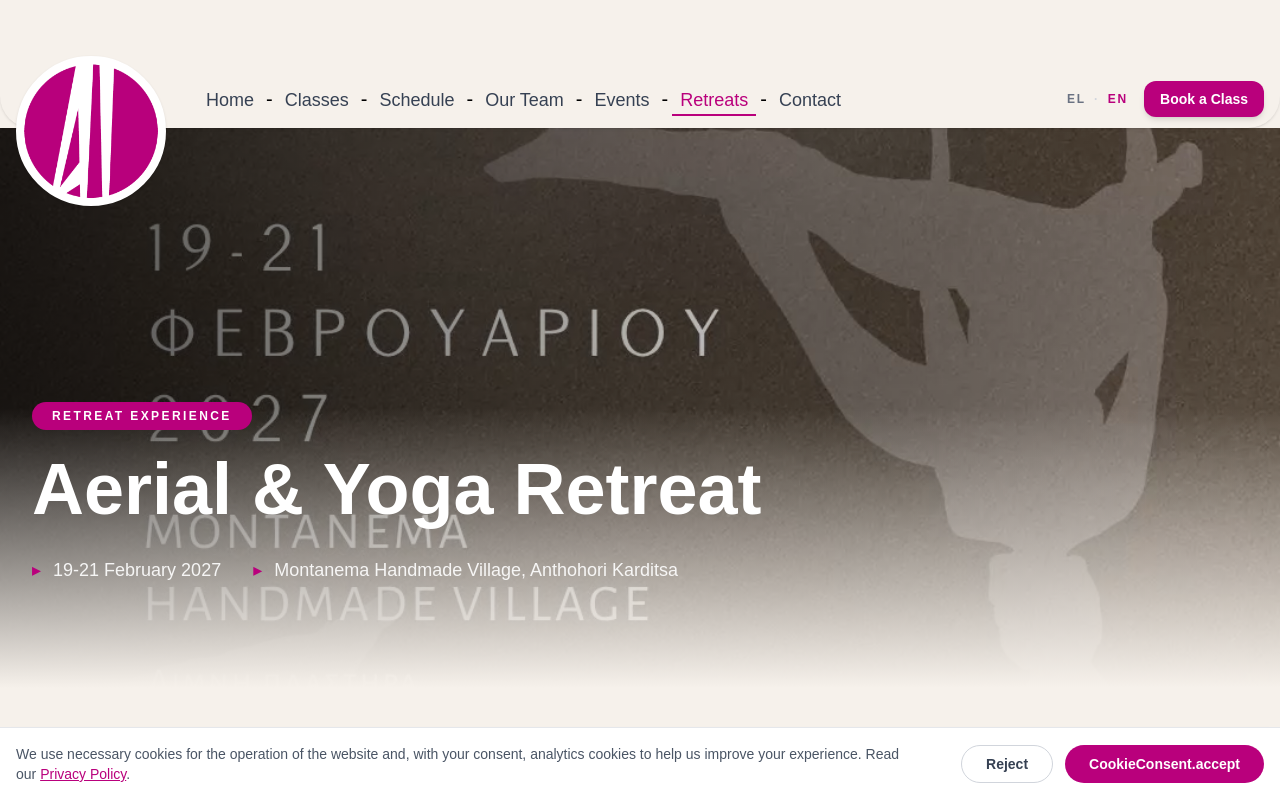
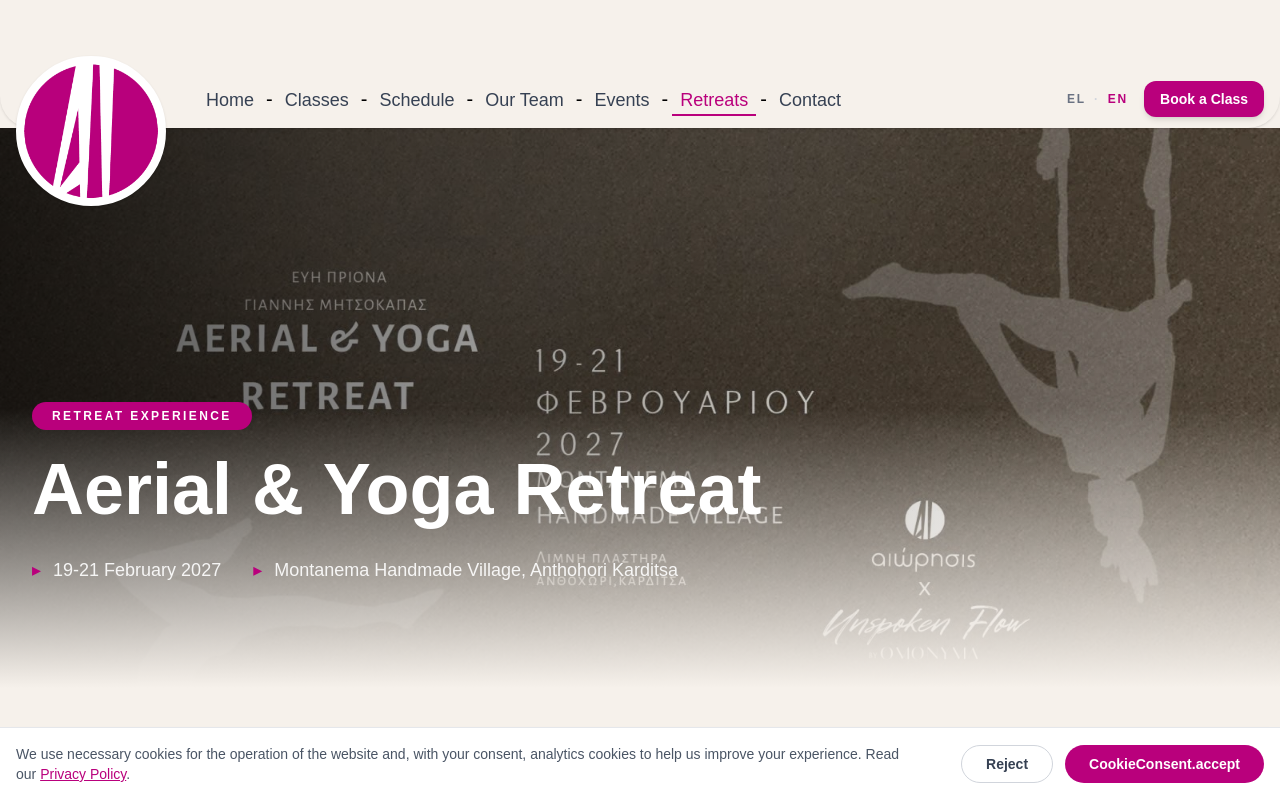
Before and after one commit to Tsagiannoudis/aiorisis, a Next.js app: page /en/retreats/aerial-and-yoga-retreat in a window 1280 px wide. Shown: the top 798 px of the page. Built offline with nearby package versions, Linux system fonts and the light colour scheme; no server answers.

Commit message:
change image from aerial & yoga retreat 2027 montanema

```diff
--- a/data/RetreatData.ts
+++ b/data/RetreatData.ts
@@ -899,7 +899,7 @@ export const RetreatData: Retreat[] = [
 
     image: "/retreats/aerial-and-yoga-retreat-02-27.webp",
 
-    imageHorizontal: "/retreats/aerial-and-yoga-retreat-02-27.webp",
+    imageHorizontal: "/retreats/aerial-and-yoga-retreat-02-27-horizontal.webp",
 
     includes: [
       {
```
Also changed, not shown: public/retreats/aerial-and-yoga-retreat-02-27-horizontal.webp (added).
